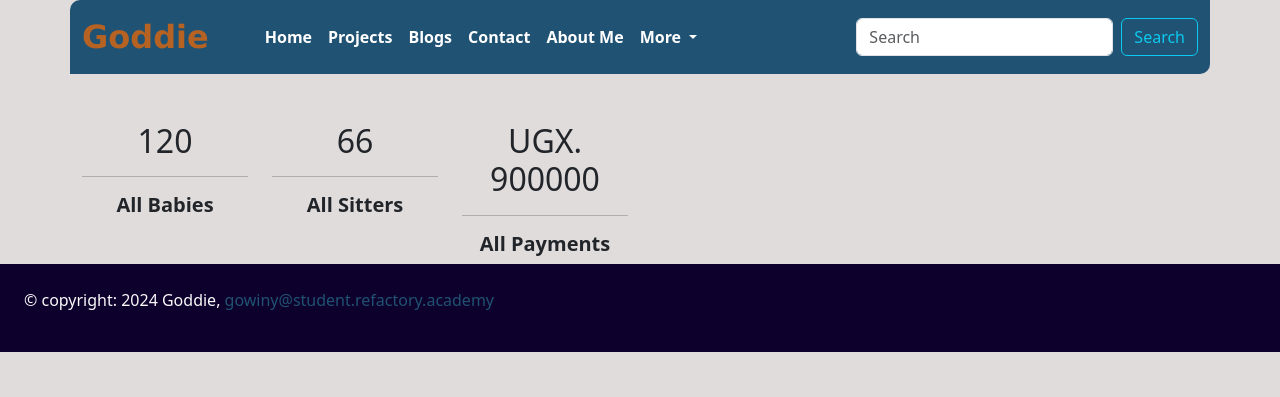
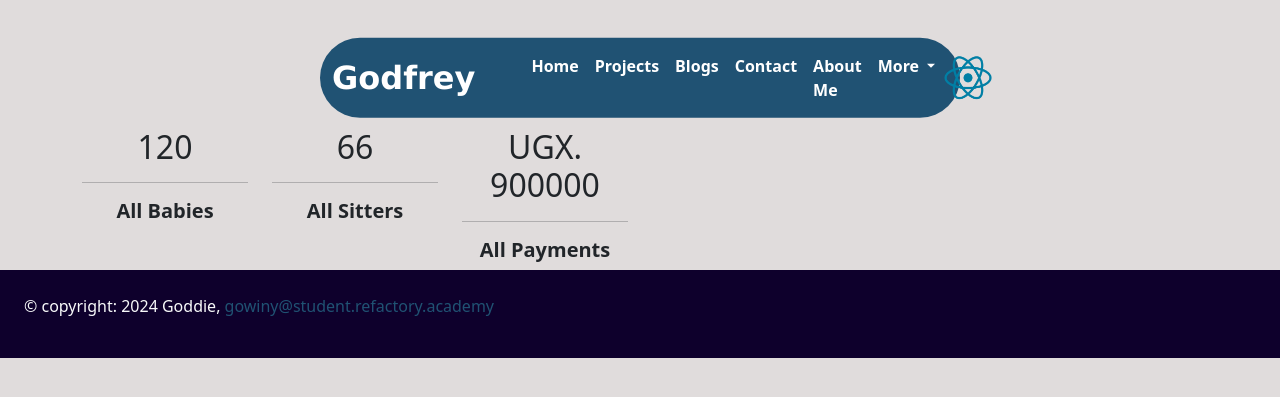
Before and after one commit to Goddie-Owiny/myPortfolio, a Django app: page /dash/ in a window 1280 px wide. Shown: the top 397 px of the page. Run offline with Django 5.2, Linux system fonts and the light colour scheme; some libraries are stand-ins or nearby versions.

Commit message:
changed the navbar

```diff
--- a/portfo/static/css/style.css
+++ b/portfo/static/css/style.css
@@ -19,8 +19,20 @@ a:hover {
 }
 
 .navbar-expand-lg {
+  top: 1cm;
   background-color: #205273;
-  border-radius: 10px 0px 10px 0px;
+  border-radius: 50px;
+  width: 50vw;
+  display: block;
+  position: sticky;
+  z-index: 1000;
+}
+
+@media (max-width: 768px) {
+  .navbar-expand-lg {
+    width: 100vw;
+    border-radius: 0;
+  }
 }
 
 .navbar-brand {
@@ -43,6 +55,25 @@ ul .nav-item .nav-link:hover {
   color: #b56223;
   border-top: 3px solid #b56223;
   transition: all 80ms;
+}
+
+.myName {
+  color: white;
+}
+
+.myName:hover{
+  color: #b56223;
+  transition: all 80ms;
+}
+
+.dropdown-menu .dropdown-item:hover{
+  background-color: #205273;
+  color: #b56223;
+}
+
+.logo img:hover {
+  transform: rotate(360deg);
+  transition: transform 5s; /* Ensure 'transform' is animated */
 }
 
 .profile {
--- a/portfo/templates/portfo/base.html
+++ b/portfo/templates/portfo/base.html
@@ -22,7 +22,7 @@
   <body>
     <nav class="container navbar navbar-expand-lg">
       <div class="container-fluid">
-        <a class="navbar-brand" href="{% url 'about' %}">Goddie</a>
+        <a class="navbar-brand myName" href="{% url 'about' %}">Godfrey</a>
         <button
           class="navbar-toggler"
           type="button"
@@ -66,22 +66,12 @@
                 <li><a class="dropdown-item" href="#">Hire Me</a></li>
                 <li><hr class="dropdown-divider" /></li>
                 <li>
-                  <a class="dropdown-item" href="#">View Resume</a>
+                  <a class="dropdown-item" href="{% static 'images/docs/resume.pdf' %}" target="_blank">View Resume</a>
                 </li>
               </ul>
             </li>
           </ul>
-          <form class="d-flex" role="search">
-            <input
-              class="form-control me-2"
-              type="search"
-              placeholder="Search"
-              aria-label="Search"
-            />
-            <button class="btn btn-outline-info" type="submit">
-              Search
-            </button>
-          </form>
+          <img class="img-fluid logo" src="{% static 'images/Logo.png' %}" alt="logo" width="50" height="50">
         </div>
       </div>
     </nav>
--- a/portfo/templates/portfo/blog.html
+++ b/portfo/templates/portfo/blog.html
@@ -1,6 +1,6 @@
 {% extends 'portfo/base.html' %} {% block content %} {% load static %}
 
-<div class="container vh-100">
+<div class="container vh-100 mt-5">
   <div class="row">
     <div class="col-md-8 mt-5 mb-2">
       <!-- search forms -->
@@ -11,7 +11,7 @@
           placeholder="Search my posts"
           aria-label="Search"
         />
-        <button class="btn btn-outline-success" type="submit">Search</button>
+        <button class="btn btn-outline-info" type="submit">Search</button>
       </form>
     </div>
     <div class="col-md-4">
--- a/portfo/templates/portfo/contact.html
+++ b/portfo/templates/portfo/contact.html
@@ -6,7 +6,7 @@
   <hr />
   <div class="row">
     <div class="col-md-6">
-      <form method="post" action="" class="form mb-5">
+      <form method="post" action="https://formspree.io/f/xnqekzvb" class="form mb-5">
         {% csrf_token %}
 
         <label for="name" class="form-label">Name:</label>
@@ -29,7 +29,7 @@
         <textarea id="message" name="message" class="form-control"></textarea
         ><br /><br />
 
-        <input type="submit" value="Send" />
+        <input type="submit" value="Send"/>
       </form>
     </div>
     <div class="col-md-6">
--- a/portfo/templates/portfo/dashboard.html
+++ b/portfo/templates/portfo/dashboard.html
@@ -1,26 +1,6 @@
 {% extends 'portfo/base.html' %}
 {% load static %}
 
-<style>
-    .babies{
-        display: grid;
-        margin: auto;
-        flex-direction: row;
-        width: fit-content;
-        padding: 1rem;
-        /* border: 3px solid rgb(14, 56, 141); */
-        border-radius: 15px;
-        background-color: rgb(158, 155, 155);
-        box-shadow: 0 11px 34px 0 rgba(0, 0, 0, 0.2);
-      }
-
-      .babies h2{color: white;
-        font-weight: 700;
-        font-size: 30px;
-        text-transform: uppercase;
-        margin-top: 1rem;
-      }
-</style>
 {% block content %}
 <div class="container">
     <div class="row">
--- a/portfo/views.py
+++ b/portfo/views.py
@@ -1,13 +1,20 @@
-from django.shortcuts import render
+from django.shortcuts import render, redirect
 from django.http import HttpResponse
 from django.template import loader
 from .models import Blog
+from . forms import *
 
 # Create your views here.
 def index(request):
     return render(request, 'portfo/index.html')
 
 def contact(request):
+    form = ContactForm()
+    if request.method == 'POST':
+        form = ContactForm(request.POST)
+        if form.is_valid():
+            form.save()
+        return redirect('contact')
     return render(request, 'portfo/contact.html')
 
 def about(request):
```
Also changed, not shown: portfo/static/images/Logo.png, portfo/static/images/Logo2.png (added), 2 other files.
